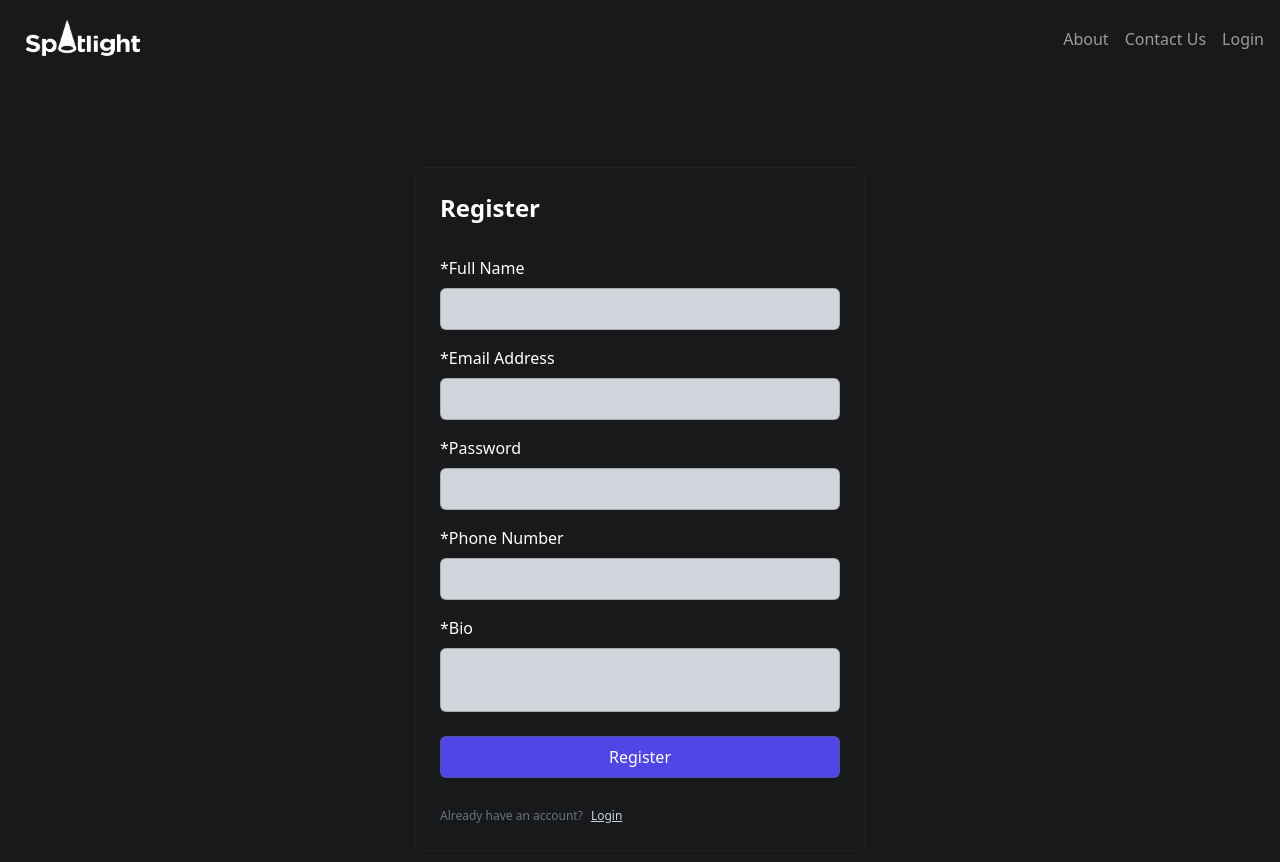
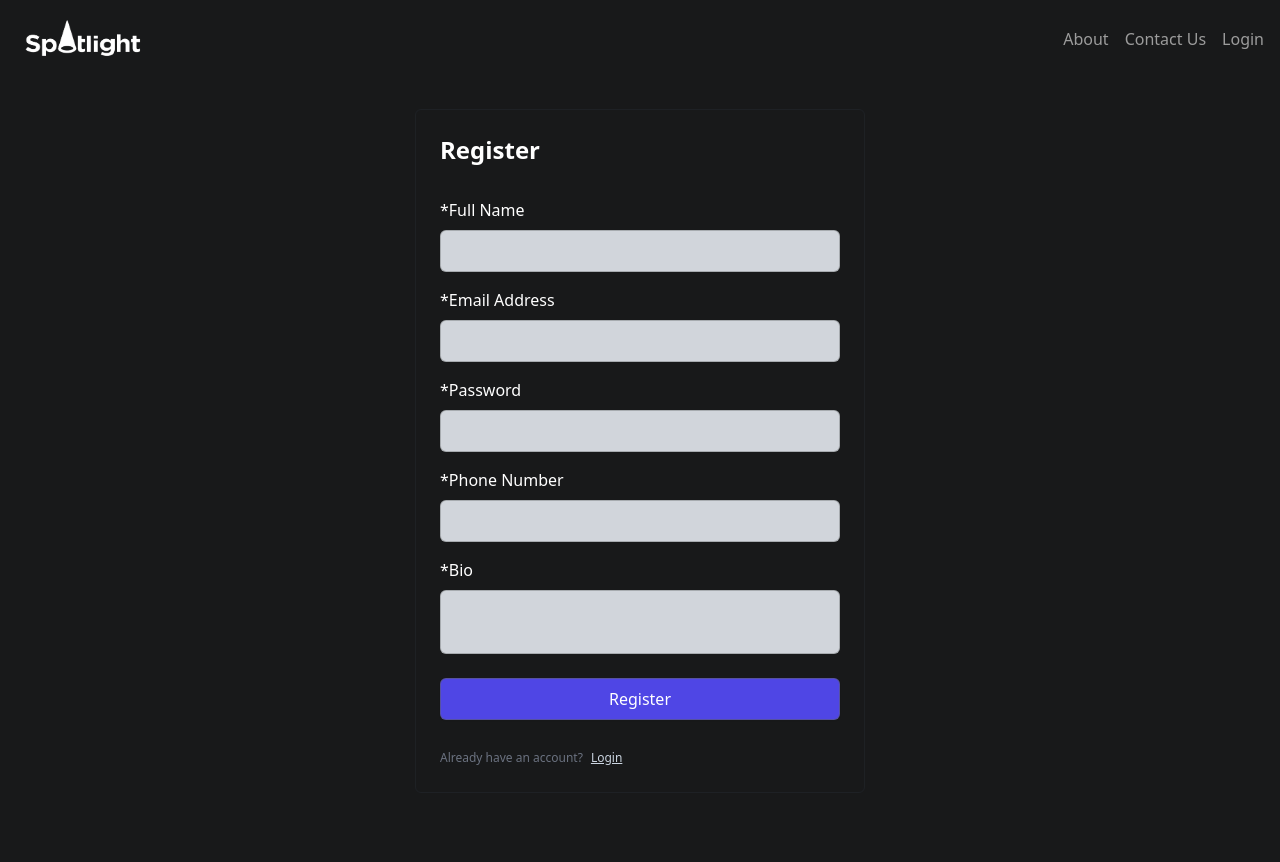
Before and after one commit to rirefat/Spotlight, a Next.js app: page /register in a window 1280 px wide. Shown: the top 862 px of the page. After the commit the page ends 825 px from the top, so only its background shows below. Built offline with nearby package versions, Linux system fonts and the light colour scheme.

Commit message:
adding a suspense wrapper

```diff
--- a/app/layout.js
+++ b/app/layout.js
@@ -2,6 +2,7 @@ import localFont from "next/font/local";
 import "./globals.css";
 import Navbar from "@/components/navbar/Navbar";
 import { dbConnect } from "@/database/services/mongo";
+import { Suspense } from "react";
 
 const geistSans = localFont({
   src: "./fonts/GeistVF.woff",
@@ -28,9 +29,13 @@ export default async function RootLayout({ children }) {
         className={`${geistSans.variable} ${geistMono.variable} antialiased`}
       >
         <Navbar />
+
         <main className="py-8">
+          <Suspense fallback={<div className="text-center mt-20">Loading...</div>}>
             {children}
+          </Suspense>
         </main>
+
       </body>
     </html>
   );
--- a/app/register/page.js
+++ b/app/register/page.js
@@ -3,7 +3,7 @@ import Link from "next/link";
 
 const RegisterPage = () => {
     return (
-        <section className="h-screen grid place-items-center">
+        <section className="max-h-screen grid place-items-center">
             <div
                 className="max-w-[450px] w-full mx-auto p-6 border border-gray-700/20 rounded-md"
             >
--- a/package.json
+++ b/package.json
@@ -16,6 +16,7 @@
     "react-dom": "^18"
   },
   "devDependencies": {
+    "@types/react": "^18.3.11",
     "eslint": "^8",
     "eslint-config-next": "14.2.14",
     "postcss": "^8",
```
Also changed, not shown: app/page.js (+6 -4 lines), 1 other file (tests, documents, lock files or other folders).
